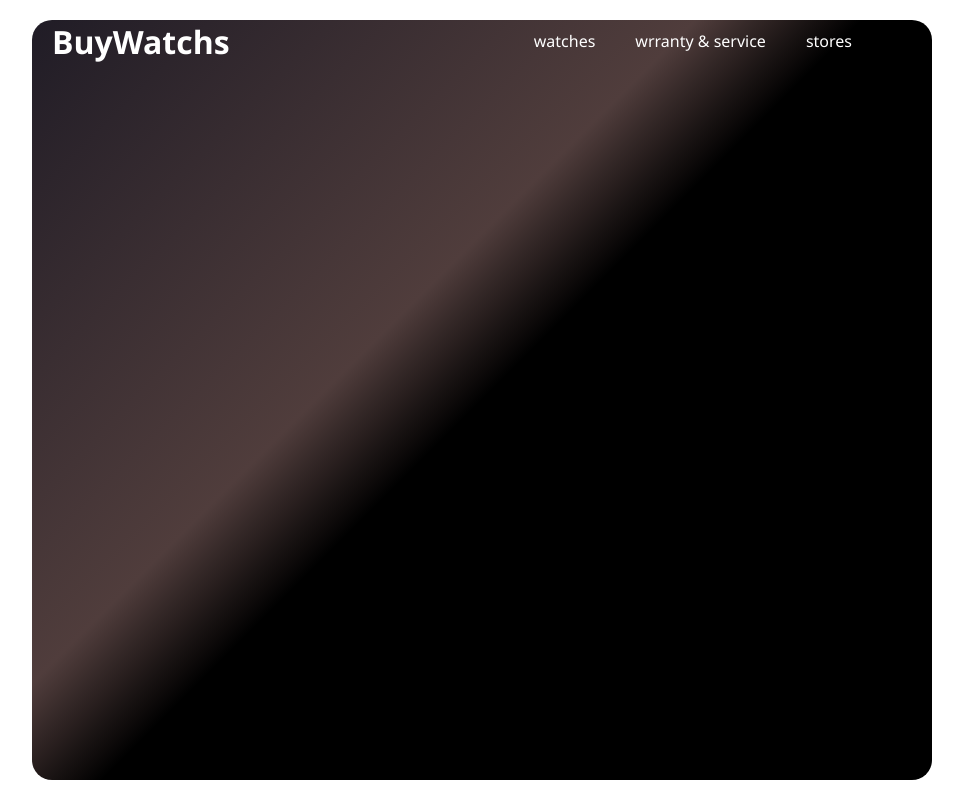
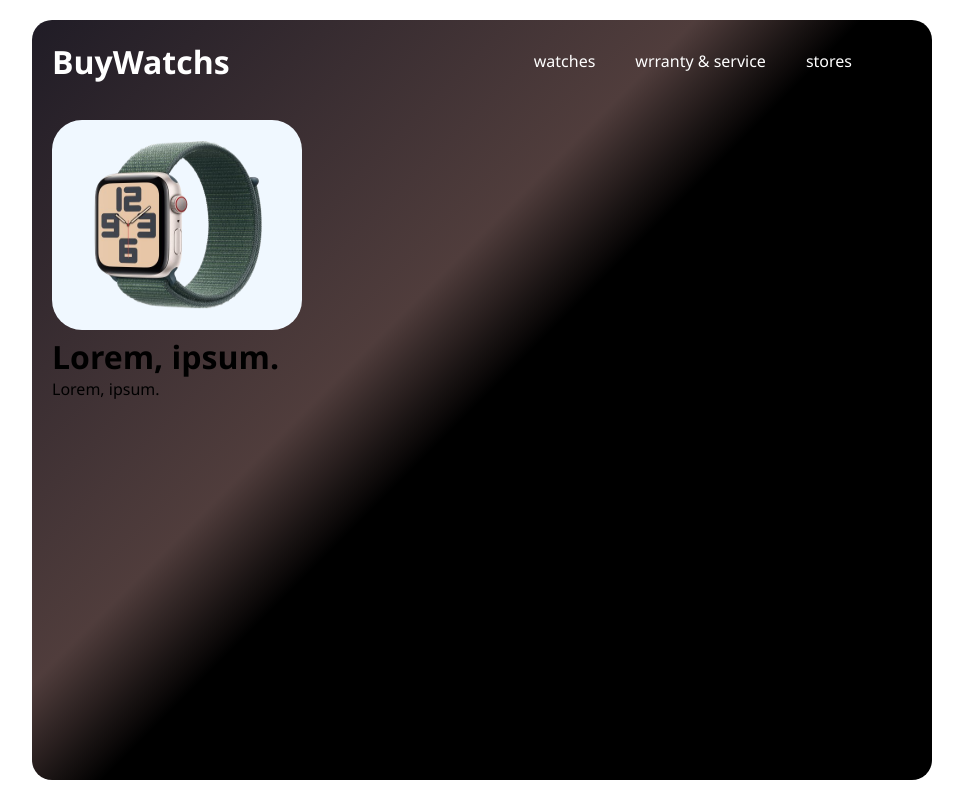
Before and after one commit to nassah73/page-web-buy-watches, a React (Create React App) app in the folder my-app/: page / in a window 1280 px wide. Shown: the whole page, without its empty margins (158-1121 px from the left). Built offline with nearby package versions, Linux system fonts and the light colour scheme.

Commit message:
first card

```diff
--- a/my-app/src/main.jsx
+++ b/my-app/src/main.jsx
@@ -1,7 +1,9 @@
+import watchimag from "./watch1.png"
 export default function main(){
     return(
    <div className="main">
     <Header></Header>
+    <Section></Section>
    </div>
     )
 }
@@ -21,4 +23,15 @@ function Header(){
             </div>
         </header>
     )
+
 }
+
+function Section(){
+    return(
+    <div className="cards">
+        <img src={watchimag} alt="watch" width={"200px"} />
+        <h1 className="head-content">Lorem, ipsum.</h1>
+        <p className="paragraph-content">Lorem, ipsum.</p>
+    </div>
+    )
+}
--- a/my-app/src/style.css
+++ b/my-app/src/style.css
@@ -12,12 +12,14 @@
 }
 .header-content{
     display: flex;
+    height: 100px;
+
 
     color: white;
     justify-content: space-between;
     .nav-bar ul{
         display: flex;
-        margin-top: 10px;
+        margin-top: 30px;
         margin-right: 40px;
         li{
             margin-right: 40px;
@@ -27,5 +29,18 @@
     }
     .logo{
         margin-left: 20px;
+        margin-top: 20px;
     }
 }
+.cards{
+    width: 250px;
+    height: 210px;
+    background-color: aliceblue;
+    border-radius: 30px;
+    margin-left: 20px;
+    img{
+        z-index: -1;
+        width: 100%;
+        height: 100%;
+    }
+}
```
Also changed, not shown: my-app/src/watch1.png (added).
